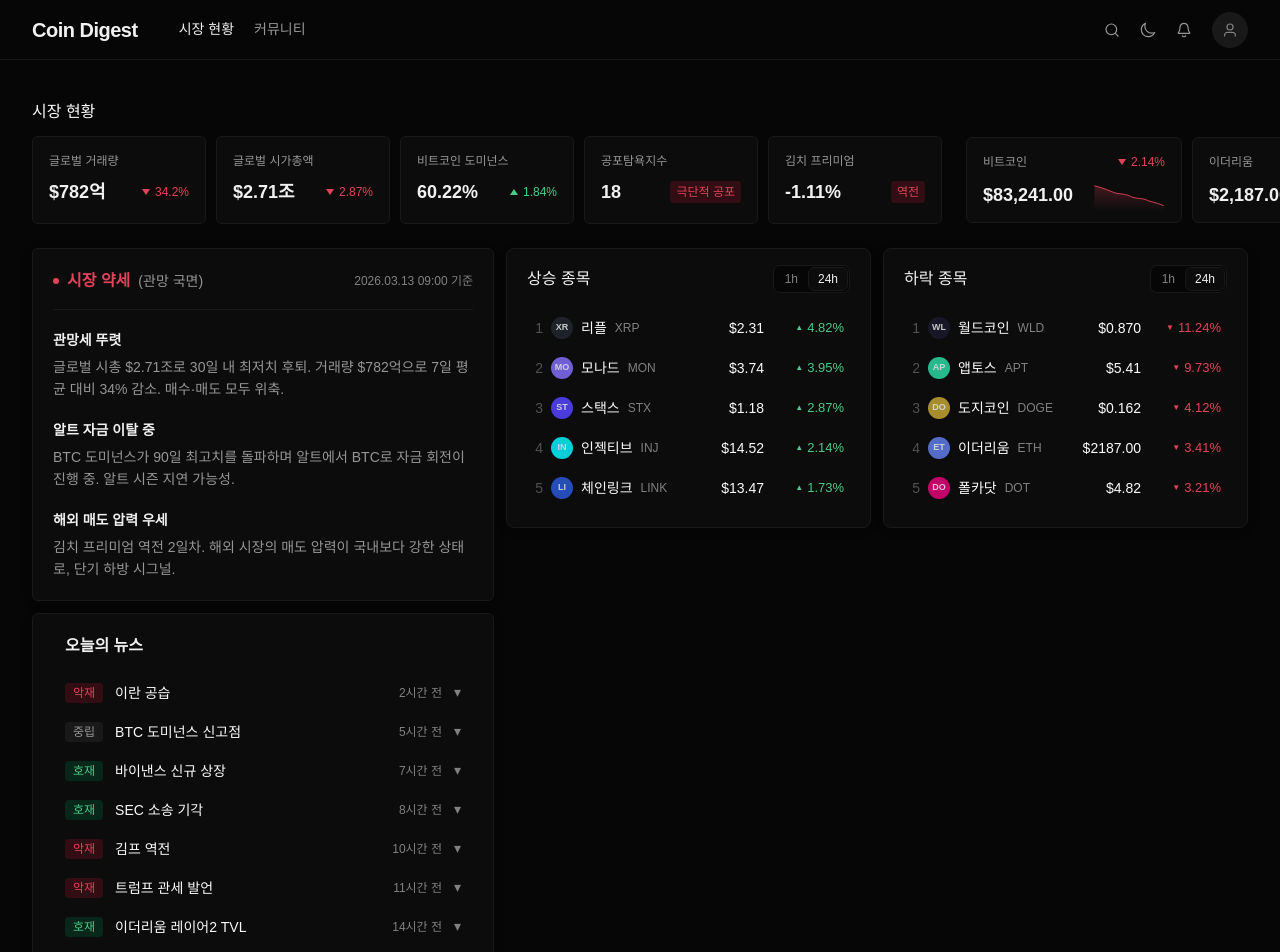
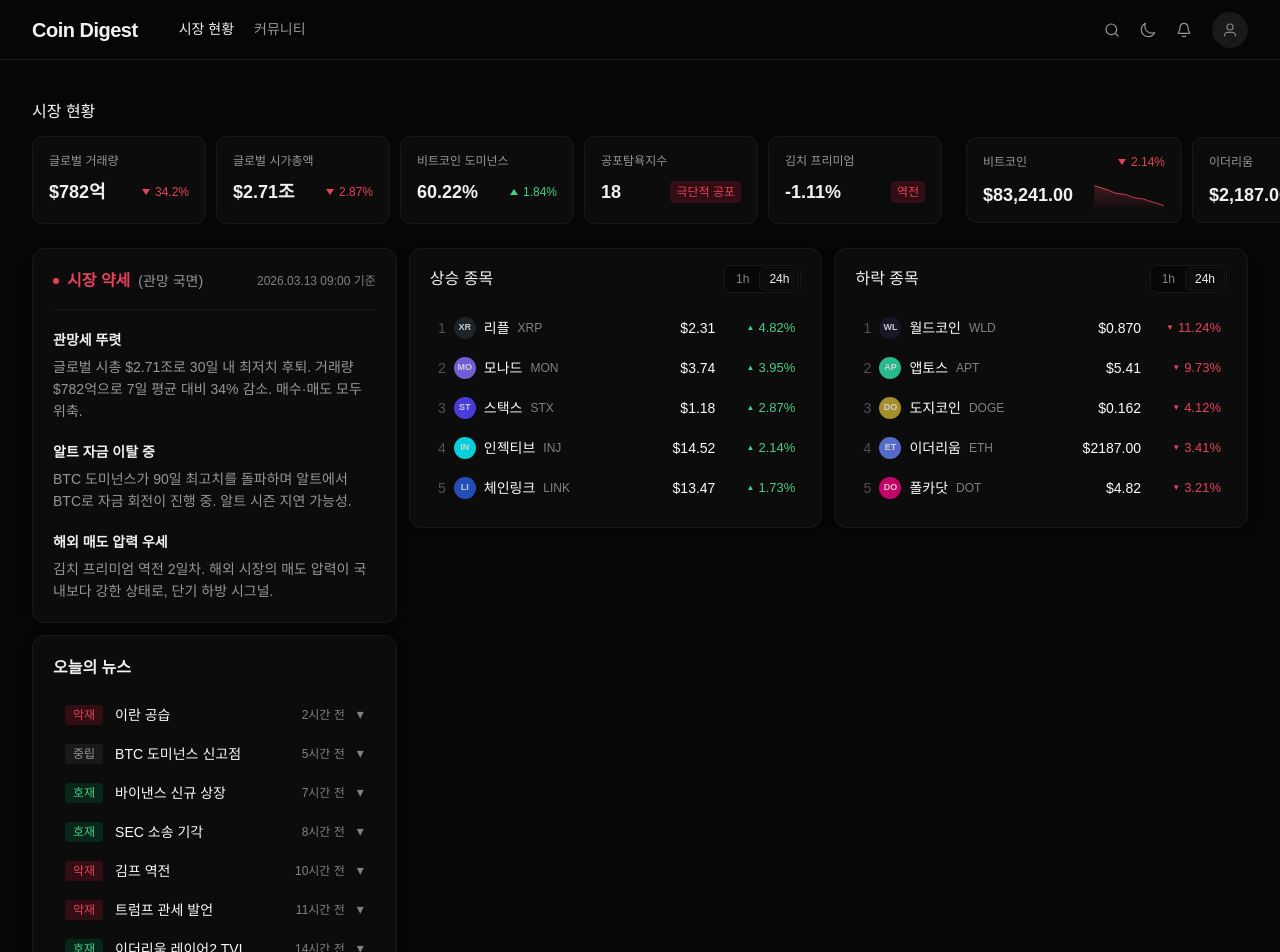
Before and after one commit to dre2rea/Cryptalk-Prototype, a Next.js app: page / in a window 1280 px wide. Shown: the top 952 px of the page. Built offline with nearby package versions, Linux system fonts and the light colour scheme; a web font is replaced by a local one.

Commit message:
news card second set up

```diff
--- a/src/components/AISummaryCard.tsx
+++ b/src/components/AISummaryCard.tsx
@@ -42,9 +42,9 @@ export function AISummaryCard() {
 
       <div
         style={{
-          flex: "0 0 38%",
+          flex: "0 0 30%",
           minWidth: 0,
-          borderRadius: "var(--radius-base)",
+          borderRadius: "var(--radius-xl)",
           border: "1px solid var(--border-primary)",
           backgroundColor: "var(--bg-secondary)",
           padding: "var(--spacing-2xl)",
--- a/src/components/MetricItem.tsx
+++ b/src/components/MetricItem.tsx
@@ -41,7 +41,7 @@ function Badge({ label, variant }: { label: string; variant: "danger" | "success
 export function MetricItem({ label, value, changePercent, trend, badge, badgeVariant, showChart }: MetricItemProps) {
   if (showChart) {
     return (
-      <div className="bg-[var(--bg-secondary)] border border-[var(--border-secondary)] rounded-[var(--radius-base)] px-4 py-3 flex flex-col gap-[6px] w-[216px] h-[86px] shrink-0 shadow-[var(--shadow-card)]">
+      <div className="bg-[var(--bg-secondary)] border border-[var(--border-secondary)] rounded-[var(--radius-lg)] px-4 py-3 flex flex-col gap-[6px] w-[216px] h-[86px] shrink-0 shadow-[var(--shadow-card)]">
         <div className="flex items-center justify-between">
           <p className="text-[12px] leading-[24px] text-[var(--text-tertiary)] whitespace-nowrap">
             {label}
@@ -61,7 +61,7 @@ export function MetricItem({ label, value, changePercent, trend, badge, badgeVar
   }
 
   return (
-    <div className="bg-[var(--bg-secondary)] border border-[var(--border-secondary)] rounded-[var(--radius-base)] px-4 py-3 flex flex-col w-[174px] shrink-0 shadow-[var(--shadow-card)]">
+    <div className="bg-[var(--bg-secondary)] border border-[var(--border-secondary)] rounded-[var(--radius-lg)] px-4 py-3 flex flex-col w-[174px] shrink-0 shadow-[var(--shadow-card)]">
       <p className="text-[12px] leading-[24px] text-[var(--text-tertiary)] whitespace-nowrap">
         {label}
       </p>
--- a/src/components/NewsCard.tsx
+++ b/src/components/NewsCard.tsx
@@ -73,8 +73,8 @@ export function NewsCard() {
   return (
     <div
       style={{
-        width: "38%",
-        borderRadius: "var(--radius-base)",
+        width: "30%",
+        borderRadius: "var(--radius-xl)",
         border: "1px solid var(--border-primary)",
         backgroundColor: "var(--bg-secondary)",
         padding: "var(--spacing-2xl)",
@@ -89,7 +89,7 @@ export function NewsCard() {
           color: "var(--text-primary)",
           margin: 0,
           marginBottom: "var(--spacing-xl)",
-          paddingLeft: "var(--spacing-lg)",
+          paddingLeft: 0,
         }}
       >
         오늘의 뉴스
--- a/src/components/TopMovers.tsx
+++ b/src/components/TopMovers.tsx
@@ -152,7 +152,7 @@ function MoverCard({
   return (
     <div
       style={{
-        borderRadius: "var(--radius-md)",
+        borderRadius: "var(--radius-xl)",
         border: "1px solid var(--border-primary)",
         backgroundColor: "var(--bg-secondary)",
         padding: "var(--spacing-xl) var(--spacing-2xl) var(--spacing-2xl)",
```
